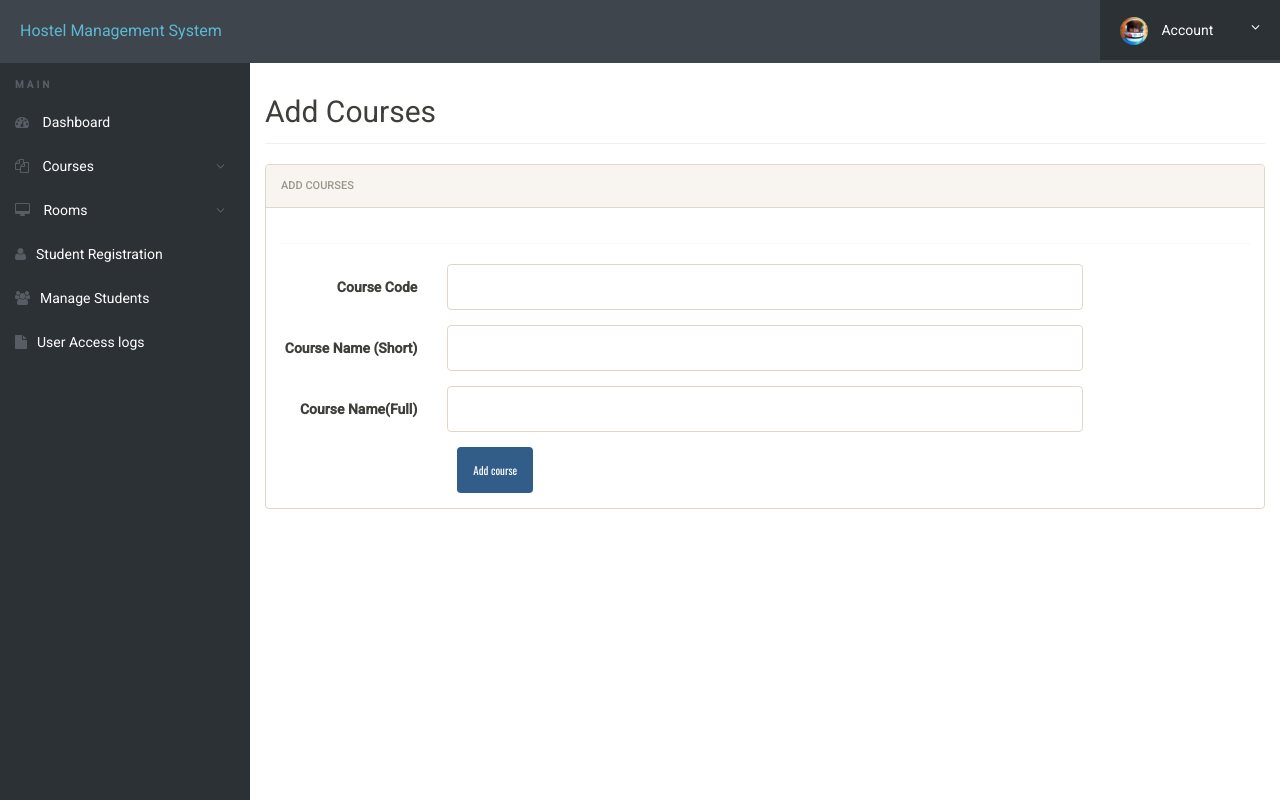
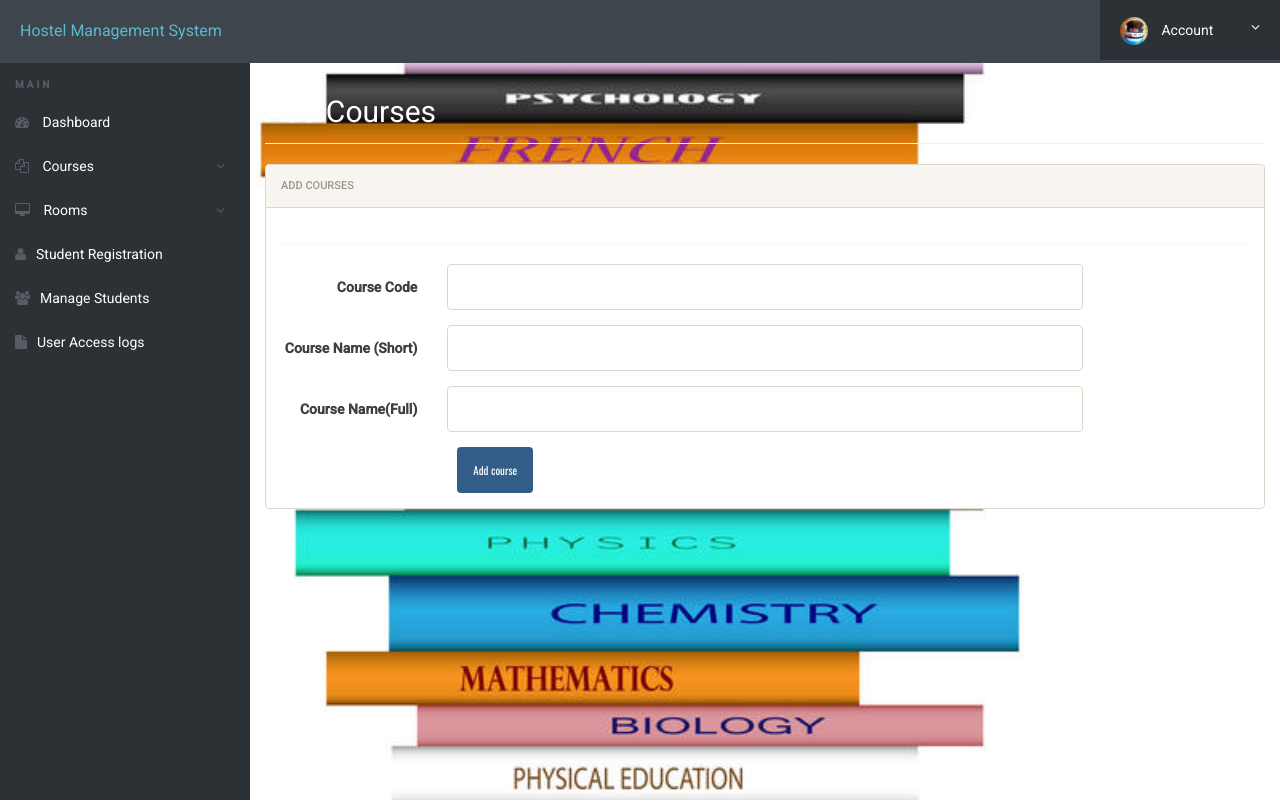
Before and after one commit to Subbu242/hostel_management, a PHP site: page /hostel/admin/add-courses.php in a window 1280 px wide. Run offline with PHP 8.4, Linux system fonts and the light colour scheme; a user stored in the database is signed in; data that the repository does not hold is empty.

Commit message:
Update add-courses.php

```diff
--- a/admin/add-courses.php
+++ b/admin/add-courses.php
@@ -39,9 +39,9 @@ echo"<script>alert('Course has been added successfully');</script>";
 <script type="text/javascript" src="js/jquery-1.11.3-jquery.min.js"></script>
 <script type="text/javascript" src="js/validation.min.js"></script>
 </head>
-<body>
+<body style="background-image: url(../img/courses.jpg);" class="bk-img">
 	<?php include('includes/header.php');?>
-	<div class="ts-main-content" style="background-image: url(../img/courses.jpg) no-repeat top center / cover;">
+	<div class="ts-main-content">
 		<?php include('includes/sidebar.php');?>
 		<div class="content-wrapper">
 			<div class="container-fluid">
@@ -49,7 +49,7 @@ echo"<script>alert('Course has been added successfully');</script>";
 				<div class="row">
 					<div class="col-md-12">
 
-						<h2 class="page-title">Add Courses </h2>
+						<h2 class="page-title" style="color:#fff">Add Courses </h2>
 
 						<div class="row">
 							<div class="col-md-12">
```
